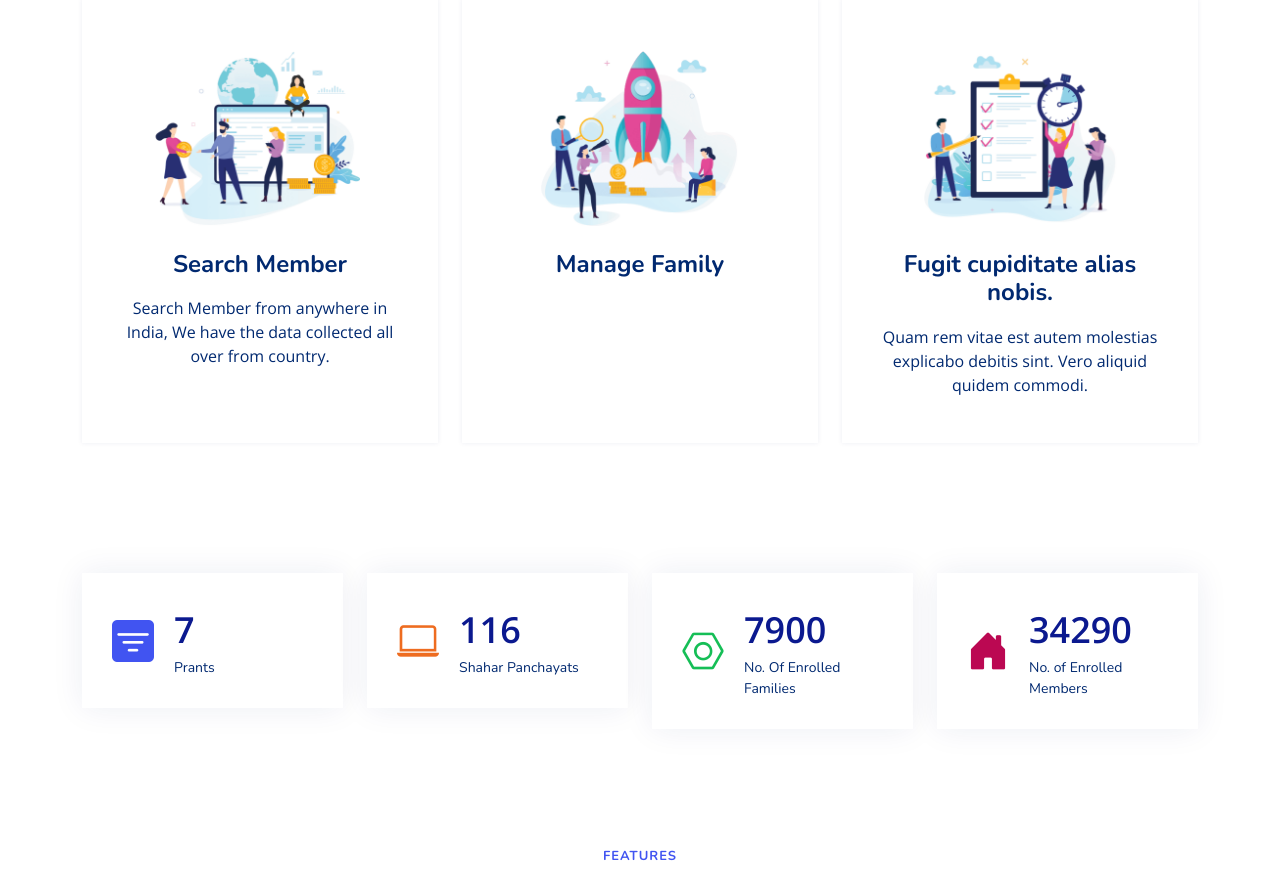
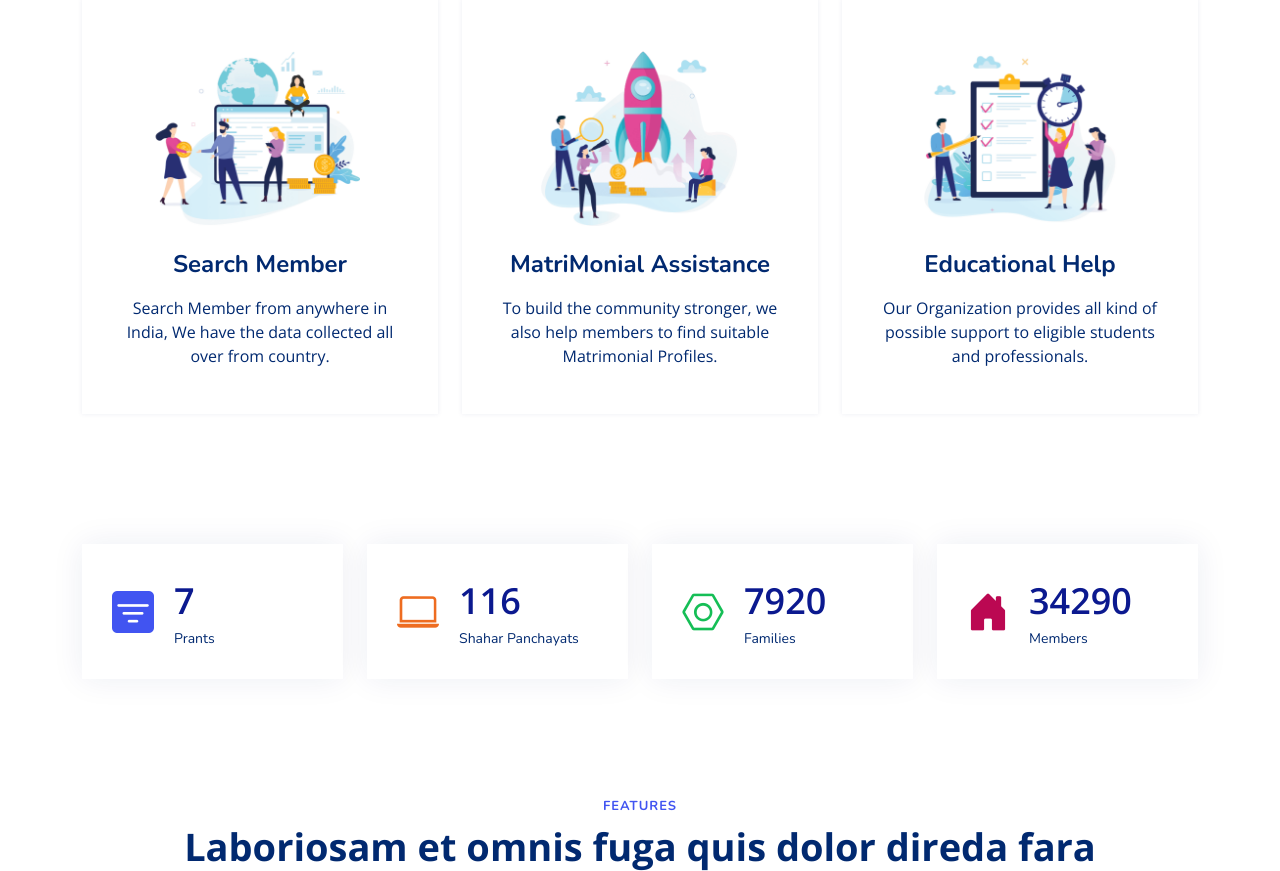
Before and after one commit to ABLLSP/ABLLSP201220, an ASP.NET Core app: page / in a window 1280 px wide. Shown: the part 2182-3053 px from the top of the page. Run offline with ASP.NET Core 8, Linux system fonts and the light colour scheme; the project's own start-up code is not run, and a stand-in starts its controllers and pages; some libraries are stand-ins or nearby versions.

Commit message:
Some Changes on Home Page - PT

```diff
--- a/ABLLSP/Pages/Shared/_Layout.cshtml
+++ b/ABLLSP/Pages/Shared/_Layout.cshtml
@@ -268,15 +268,16 @@
                     <div class="col-lg-4 mt-4 mt-lg-0">
                         <div class="box" data-aos="fade-up" data-aos-delay="400">
                             <img src="images/values-2.png" class="img-fluid" alt="">
-                            <h3>Manage Family</h3>
+                            <h3>MatriMonial Assistance</h3>
+                            <p>To build the community stronger, we also help members to find suitable Matrimonial Profiles.</p>
                         </div>
                     </div>
 
                     <div class="col-lg-4 mt-4 mt-lg-0">
                         <div class="box" data-aos="fade-up" data-aos-delay="600">
                             <img src="images/values-3.png" class="img-fluid" alt="">
-                            <h3>Fugit cupiditate alias nobis.</h3>
-                            <p>Quam rem vitae est autem molestias explicabo debitis sint. Vero aliquid quidem commodi.</p>
+                            <h3>Educational Help</h3>
+                            <p>Our Organization provides all kind of possible support to eligible students and professionals.</p>
                         </div>
                     </div>
 
@@ -315,8 +316,8 @@
                         <div class="count-box">
                             <i class="bi bi-people" style="color: #15be56;"></i>
                             <div>
-                                <span data-purecounter-start="0" data-purecounter-end="7900" data-purecounter-duration="1" class="purecounter"></span>
-                                <p>No. Of Enrolled Families</p>
+                                <span data-purecounter-start="0" data-purecounter-end="7920" data-purecounter-duration="1" class="purecounter"></span>
+                                <p>Families</p>
                             </div>
                         </div>
                     </div>
@@ -325,8 +326,8 @@
                         <div class="count-box">
                             <i class="bi bi-journal-richtext" style="color: #bb0852;"></i>
                             <div>
-                                <span data-purecounter-start="0" data-purecounter-end="34290" data-purecounter-duration="1" class="purecounter"></span>
-                                <p>No. of Enrolled Members</p>
+                                <span data-purecounter-start="0" data-purecounter-end="34290" data-purecounter-duration="1" class="purecounter"><b>+</b></span>
+                                <p>Members</p>
                             </div>
                         </div>
                     </div>
```
